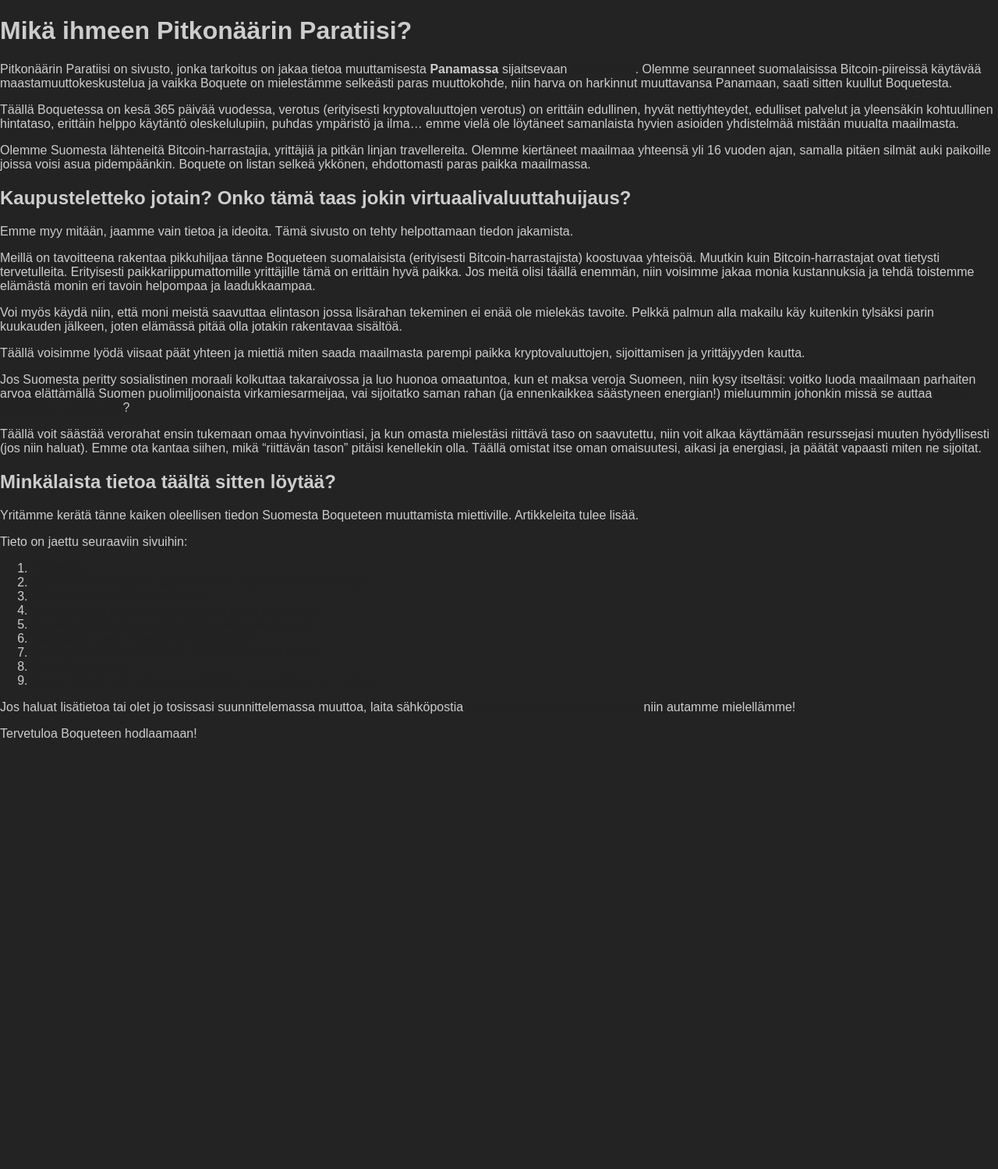
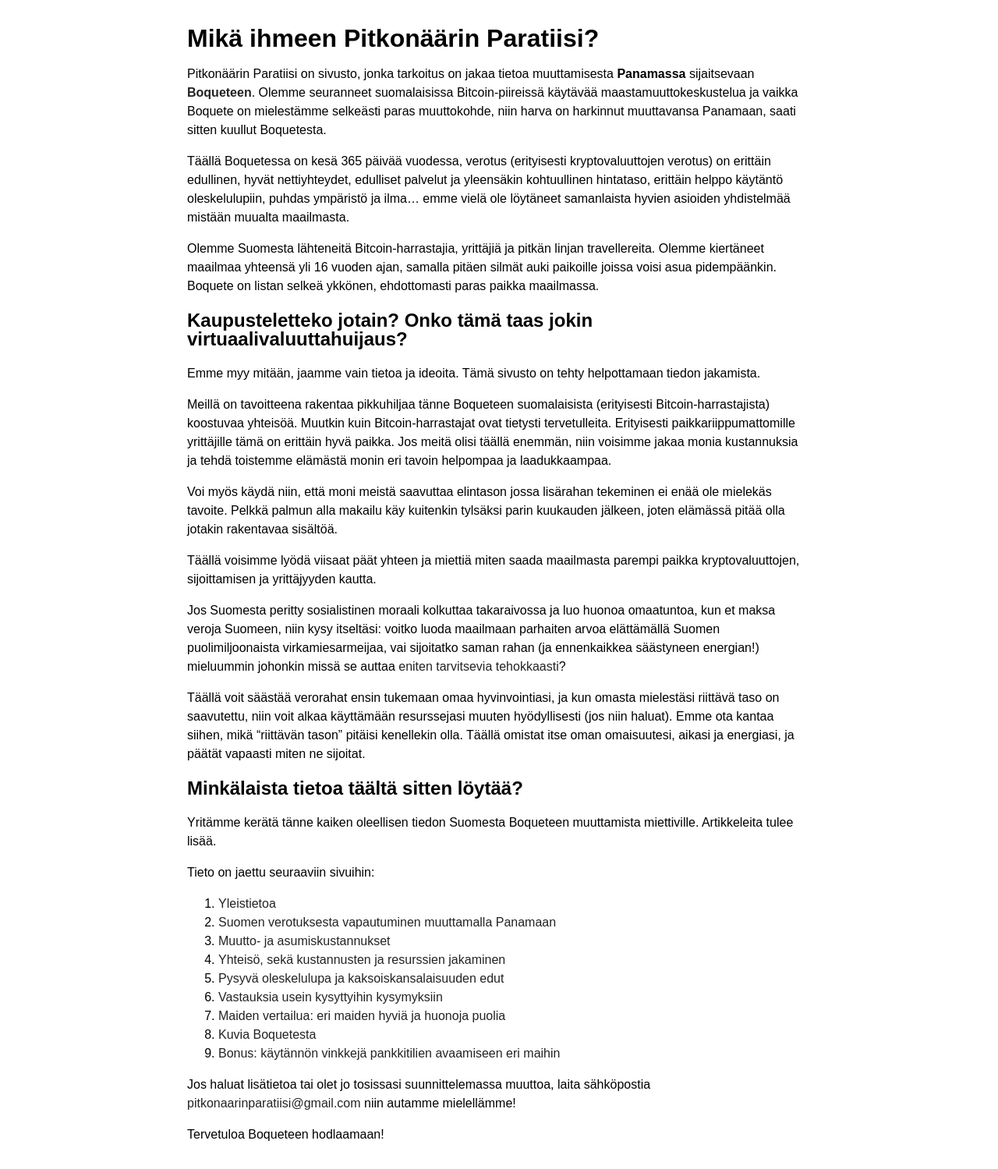
Before and after one commit to pitkonaarinparatiisi/pitkonaarinparatiisi.github.io, a Jekyll site: the page built from README.md, in a window 1280 px wide. Shown: the whole page at 78% size. Built offline with Jekyll 4.4.1, drawn with Linux system fonts in a browser that asks for light colours; our own code applies the rules of GitHub Pages for plain Markdown files; before the commit the page ends 966 px from its top, so only the background shows below that.

Commit message:
Update default.html

```diff
--- a/_layouts/default.html
+++ b/_layouts/default.html
@@ -13,19 +13,10 @@
 <meta name=viewport content="width=device-width, initial-scale=1">
 <style>
 
+  body{max-width:50em;margin:auto;padding:1em;line-height:1.5em;  font-family: "Avenir Next", "Avenir", sans-serif;}
   pre{overflow-x:auto}
   img{max-width: 100%;}
 
-body
-{
-  margin: 0;
-  padding: 0;
-
-  /* make it look decent enough */
-  background: #232323;
-  color: #cdcdcd;
-  font-family: "Avenir Next", "Avenir", sans-serif;
-}
 
 a
 {
```
